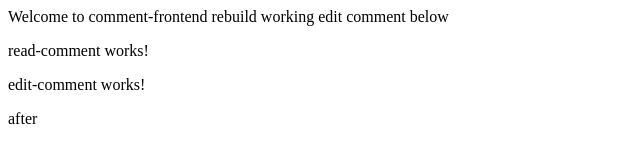
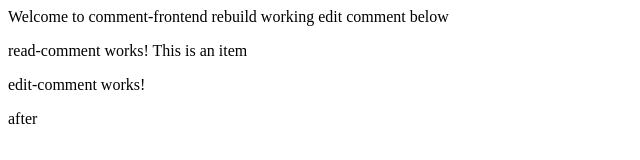
Before and after one commit to Abebw/comment-frontend, an Angular app: page / in a window 1280 px wide. Shown: the top 160 px of the page, without its empty margins (0-640 px from the left). Built offline with nearby package versions, Linux system fonts and the light colour scheme.

Commit message:
setup parameter to work

```diff
--- a/src/app/app.component.html
+++ b/src/app/app.component.html
@@ -2,9 +2,10 @@
 
 <span>Welcome to {{title}} rebuild working</span>
 edit comment below
-<div ng-repeat="(index, comment) in comments">
-  <app-read-comment></app-read-comment>
+<div *ngFor="let comment of comments">
+  <app-read-comment [comment]="comment"></app-read-comment>
 </div>
+
 <app-edit-comment></app-edit-comment>
 after
 <router-outlet></router-outlet>
--- a/src/app/read-comment/read-comment.component.html
+++ b/src/app/read-comment/read-comment.component.html
@@ -1 +1 @@
-<p>read-comment works!</p>
+<p>read-comment works! {{comment.title}}</p>
--- a/src/app/read-comment/read-comment.component.ts
+++ b/src/app/read-comment/read-comment.component.ts
@@ -1,4 +1,4 @@
-import { Component, OnInit } from '@angular/core';
+import { Component, OnInit, Input } from '@angular/core';
 
 @Component({
   selector: 'app-read-comment',
@@ -6,7 +6,7 @@ import { Component, OnInit } from '@angular/core';
   styleUrls: ['./read-comment.component.sass']
 })
 export class ReadCommentComponent implements OnInit {
-
+  @Input() comment;
   constructor() { }
 
   ngOnInit(): void {
```
